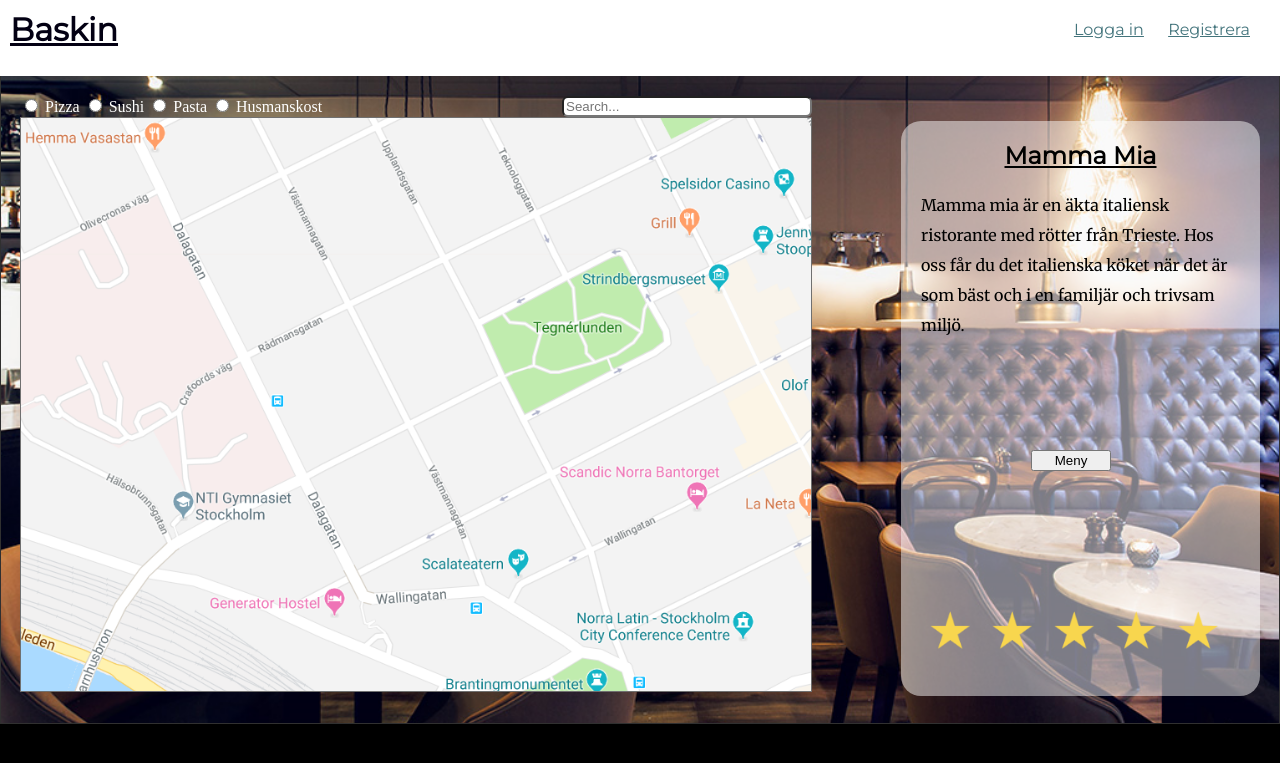
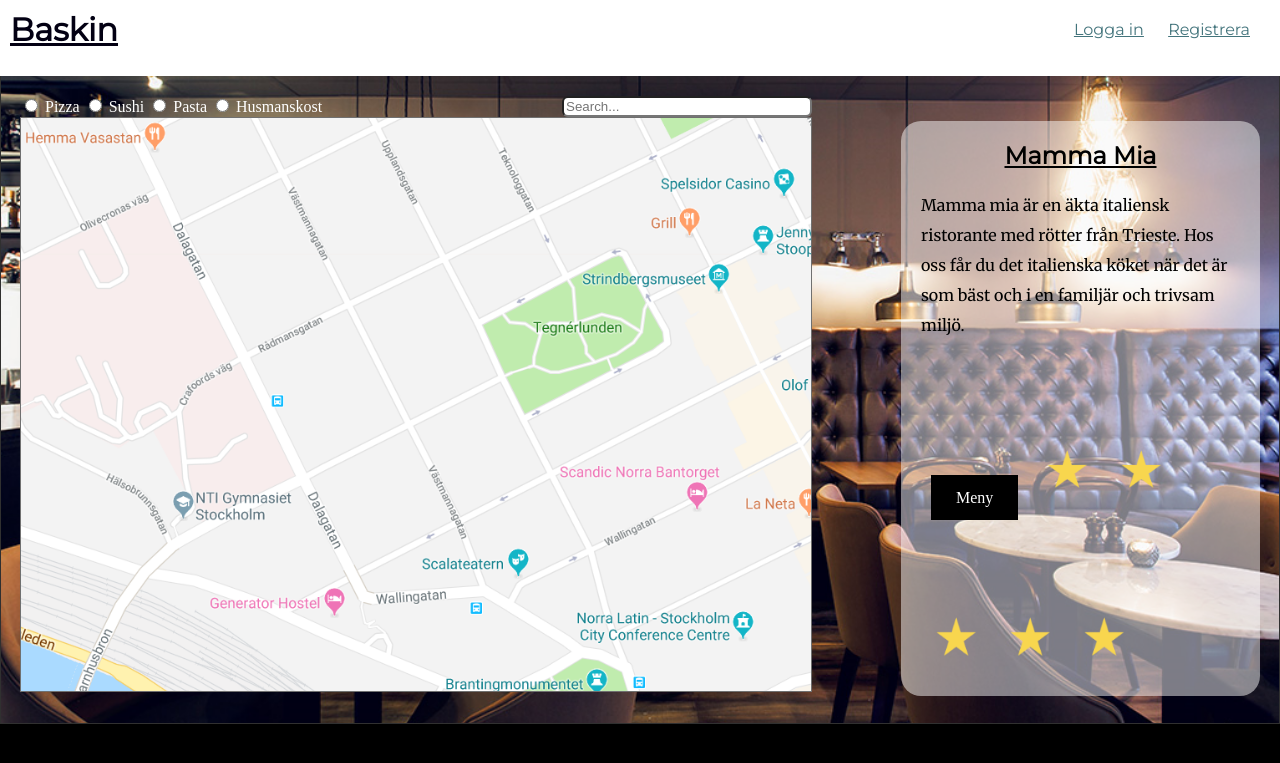
Before and after one commit to nellylofstedt/baskin, a PHP site: page / in a window 1280 px wide. Shown: the top 763 px of the page. Run offline with PHP 8.4, Linux system fonts and the light colour scheme.

Commit message:
finslipat

```diff
--- a/css/style.css
+++ b/css/style.css
@@ -102,15 +102,23 @@ body .kontainer main .info p {
   margin-top: 20px;
 }
 
-body .kontainer main .info button {
-  width: 80px;
-  margin: 110px auto 10px 110px;
-  display: block;
+body .kontainer main .info img {
+  width: 40px;
+  margin: 110px 15px 15px 15px;
 }
 
-body .kontainer main .info img {
+body .kontainer main .info a {
+  margin: 110px 10px 110px 10px;
   width: 40px;
-  margin: 130px 9px 9px 9px;
+  background-color: black;
+  color: white;
+  padding: 14px 25px;
+  text-align: center;
+  text-decoration: none;
+}
+
+body .kontainer main .info a:hover {
+  color: grey;
 }
 
 body .kontainer main .bild {
--- a/css/style.scss
+++ b/css/style.scss
@@ -13,6 +13,7 @@ body {
         height: 724px;
         background-image: url("../images/bg_1.png");
         margin: auto;
+
         header {
             background: #FFF;
             height: 76px;
@@ -20,32 +21,37 @@ body {
             grid-template-columns: auto auto;
             justify-content: space-between;
             font-family: 'Montserrat', sans-serif;
+
             h1 {
                 color: $color4;
                 margin: 10px;
                 text-decoration: underline;
             }
+
             nav {
                 margin: 20px;
+
                 a {
                     color: $color3;
                     margin: 10px;
                 }
             }
         }
+
         main {
             display: grid;
             grid-template-columns: auto auto;
             justify-content: space-between;
             padding: 20px;
-            .karta{
+
+            .karta {
                 form {
                     color: #FFF;
-                    input{
-                    }
-                    img {
 
-                    }
+                    input {}
+
+                    img {}
+
                     input[type="text"] {
                         float: right;
                         width: 250px;
@@ -53,6 +59,7 @@ body {
                     }
                 }
             }
+
             .info {
                 width: 359px;
                 background-color: rgba(255, 255, 255, 0.486);
@@ -60,31 +67,44 @@ body {
                 border-radius: 20px;
                 margin-top: 25px;
                 padding: 20px;
+
                 h2 {
                     font-family: 'Montserrat', sans-serif;
                     text-align: center;
                     text-decoration: underline;
                 }
+
                 p {
                     font-family: 'Merriweather', serif;
                     line-height: 30px;
                     margin-top: 20px;
                 }
-                button {
-                    width: 80px;
-                    margin: 110px auto 10px 110px;
-                    display: block;
-                }
+
                 img {
                     width: 40px;
-                    margin: 130px 9px 9px 9px;
+                    margin: 110px 15px 15px 15px;
+                }
+
+                a {
+                    margin: 110px 10px 110px 10px;
+                    width: 40px;
+                    background-color: black;
+                    color: white;
+                    padding: 14px 25px;
+                    text-align: center;
+                    text-decoration: none;
+                }
+                a:hover {
+                    color: grey;
                 }
             }
+
             .bild {
                 padding: 30px;
                 margin-top: 25px;
                 padding: 20px;
             }
+
             .meny {
                 width: 359px;
                 background-color: rgba(255, 255, 255, 0.486);
@@ -92,14 +112,17 @@ body {
                 margin-bottom: 40px;
                 margin-top: 42px;
                 padding: 9px;
+
                 h1 {
                     font-family: 'Montserrat', sans-serif;
                     text-align: center;
                     text-decoration: underline;
                 }
+
                 h2 {
                     text-decoration: underline;
                 }
+
                 p {
                     font-family: 'Merriweather', serif;
                     font-size: 12px;
@@ -107,6 +130,7 @@ body {
                 }
             }
         }
+
         #form {
             width: 359px;
             background-color: rgba(255, 255, 255, 0.486);
@@ -114,15 +138,18 @@ body {
             margin-top: 100px;
             margin-left: 60px;
             padding: 20px;
+
             label {
                 font-family: 'Montserrat', sans-serif;
                 font-size: 20px;
                 margin: 30px;
             }
+
             input {
                 margin-left: 30px;
                 margin-bottom: 15px;
             }
+
             button {
                 margin-left: 30px;
                 margin-top: 10px;
--- a/index.php
+++ b/index.php
@@ -11,8 +11,8 @@
         <header>
             <h1>Baskin</h1>
             <nav>
-                <a class="button" href="#">Logga in</a>
-                <a class="button" href="#">Registrera</a>
+                <a class="button" href="login.php">Logga in</a>
+                <a class="button" href="registrera.php">Registrera</a>
             </nav>
         </header>
         <main>
@@ -29,7 +29,7 @@
             <section class="info">
                 <h2>Mamma Mia</h2>
                 <p>Mamma mia är en äkta italiensk ristorante med rötter från Trieste. Hos oss får du det italienska köket när det är som bäst och i en familjär och trivsam miljö.</p>
-                <button>Meny</button>
+                <a href="meny.php">Meny</a>
                 <img src="./images/NoPath.png">
                 <img src="./images/NoPath-1.png">
                 <img src="./images/NoPath-2.png">
--- a/login.php
+++ b/login.php
@@ -11,7 +11,7 @@
         <header>
             <h1>Baskin</h1>
             <nav>
-                <a class="button" href="#">Home</a>
+                <a class="button" href="index.php">Home</a>
             </nav>
         </header>
         <form action="" id="form">
--- a/meny.php
+++ b/meny.php
@@ -13,7 +13,7 @@
         <header>
             <h1>Baskin</h1>
             <nav>
-                <a class="button" href="#">Home</a>
+                <a class="button" href="index.php">Home</a>
             </nav>
         </header>
         <main>
--- a/registrera.php
+++ b/registrera.php
@@ -11,7 +11,7 @@
         <header>
             <h1>Baskin</h1>
             <nav>
-                <a class="button" href="#">Home</a>
+                <a class="button" href="index.php">Home</a>
             </nav>
         </header>
         <form action="" id="form">
```
